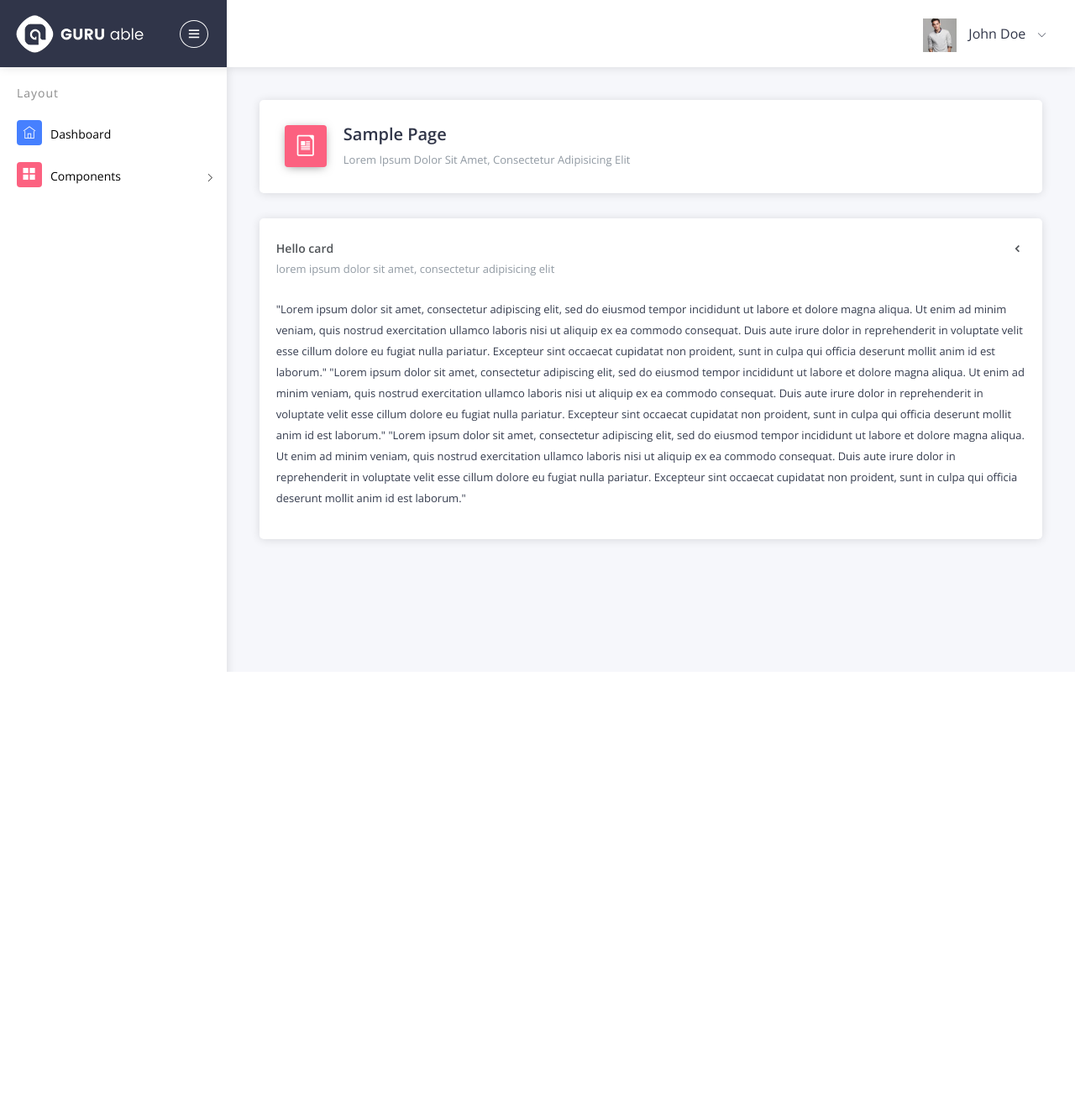
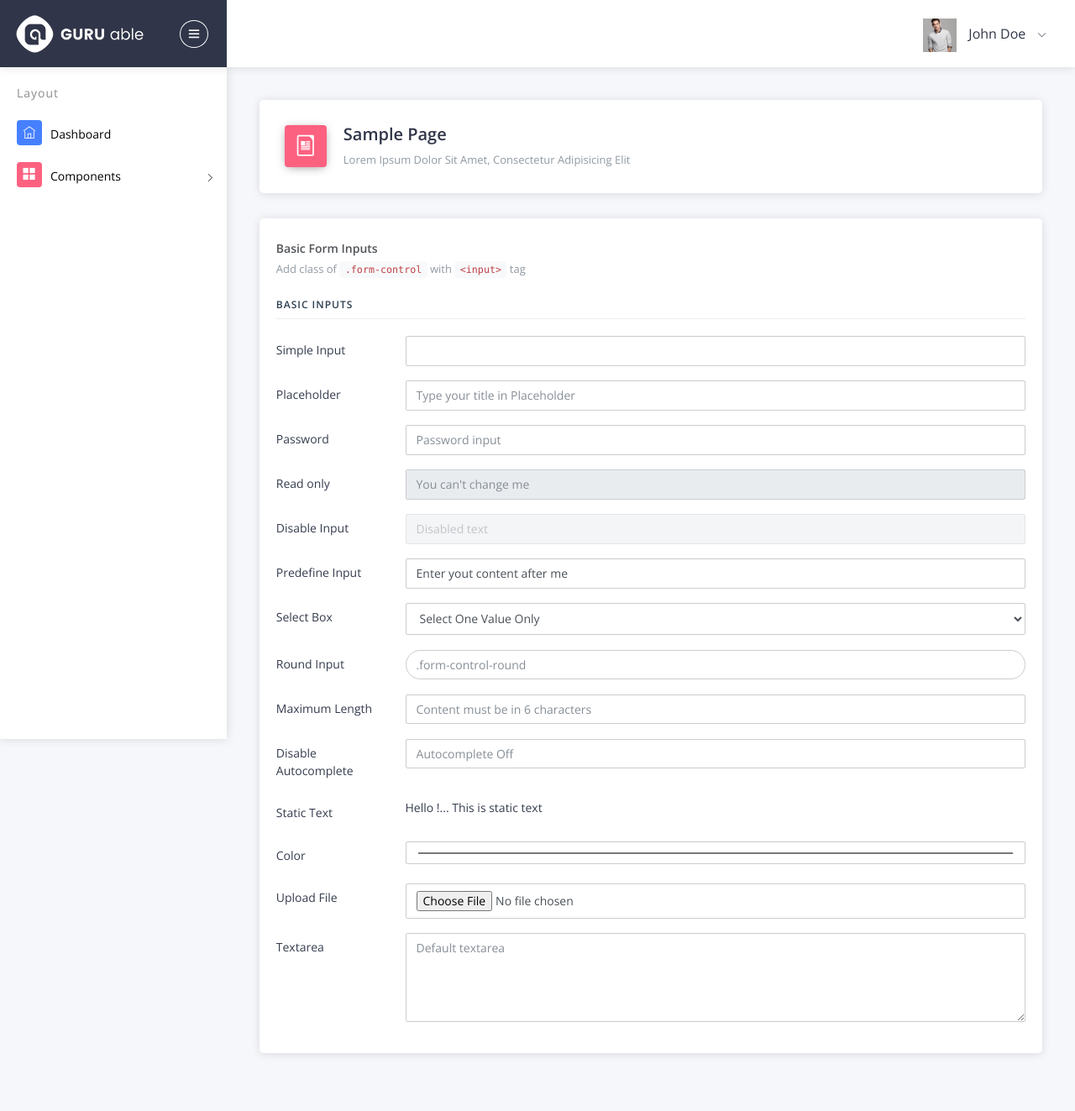
Before and after one commit to enycuks/ready-app, a CodeIgniter app: page /ready-app/ in a window 1280 px wide. Shown: the whole page at 84% size. Before the commit the page ends 800 px from the top, so only its background shows below. Run offline with CodeIgniter, Linux system fonts and the light colour scheme; some web fonts are replaced.

Commit message:
template new

```diff
--- a/application/views/index.php
+++ b/application/views/index.php
@@ -28,48 +28,126 @@
 					<div class="row">
 						<div class="col-sm-12">
 							<div class="card">
+
 								<div class="card-header">
-									<h5>Hello card</h5>
-									<span>lorem ipsum dolor sit amet, consectetur adipisicing elit</span>
+									<h5>Basic Form Inputs</h5>
+									<span>Add class of <code>.form-control</code> with <code>&lt;input&gt;</code> tag</span>
+									<div class="card-header-right"><i class="icofont icofont-spinner-alt-5"></i></div>
+
 									<div class="card-header-right">
-										<ul class="list-unstyled card-option" style="width: 35px;">
-											<li class=""><i class="icofont icofont-simple-left"></i></li>
-											<li><i class="icofont icofont-maximize full-card"></i></li>
-											<li><i class="icofont icofont-minus minimize-card"></i></li>
-											<li><i class="icofont icofont-refresh reload-card"></i></li>
-											<li><i class="icofont icofont-error close-card"></i></li>
-										</ul>
+										<i class="icofont icofont-spinner-alt-5"></i>
 									</div>
+
 								</div>
 								<div class="card-block">
-									<p>
-										"Lorem ipsum dolor sit amet, consectetur adipiscing elit, sed do
-										eiusmod tempor incididunt ut labore et dolore magna aliqua. Ut
-										enim ad minim veniam, quis nostrud exercitation ullamco laboris
-										nisi ut aliquip ex ea commodo consequat. Duis aute irure dolor
-										in reprehenderit in voluptate velit esse cillum dolore eu fugiat
-										nulla pariatur. Excepteur sint occaecat cupidatat non proident,
-										sunt in culpa qui officia deserunt mollit anim id est laborum."
-										"Lorem ipsum dolor sit amet, consectetur adipiscing elit, sed do
-										eiusmod tempor incididunt ut labore et dolore magna aliqua. Ut
-										enim ad minim veniam, quis nostrud exercitation ullamco laboris
-										nisi ut aliquip ex ea commodo consequat. Duis aute irure dolor
-										in reprehenderit in voluptate velit esse cillum dolore eu fugiat
-										nulla pariatur. Excepteur sint occaecat cupidatat non proident,
-										sunt in culpa qui officia deserunt mollit anim id est laborum."
-										"Lorem ipsum dolor sit amet, consectetur adipiscing elit, sed do
-										eiusmod tempor incididunt ut labore et dolore magna aliqua. Ut
-										enim ad minim veniam, quis nostrud exercitation ullamco laboris
-										nisi ut aliquip ex ea commodo consequat. Duis aute irure dolor
-										in reprehenderit in voluptate velit esse cillum dolore eu fugiat
-										nulla pariatur. Excepteur sint occaecat cupidatat non proident,
-										sunt in culpa qui officia deserunt mollit anim id est laborum."
-									</p>
+									<h4 class="sub-title">Basic Inputs</h4>
+									<form>
+										<div class="form-group row">
+											<label class="col-sm-2 col-form-label">Simple Input</label>
+											<div class="col-sm-10">
+												<input type="text" class="form-control">
+											</div>
+										</div>
+										<div class="form-group row">
+											<label class="col-sm-2 col-form-label">Placeholder</label>
+											<div class="col-sm-10">
+												<input type="text" class="form-control" placeholder="Type your title in Placeholder">
+											</div>
+										</div>
+										<div class="form-group row">
+											<label class="col-sm-2 col-form-label">Password</label>
+											<div class="col-sm-10">
+												<input type="password" class="form-control" placeholder="Password input">
+											</div>
+										</div>
+										<div class="form-group row">
+											<label class="col-sm-2 col-form-label">Read only</label>
+											<div class="col-sm-10">
+												<input type="text" class="form-control" placeholder="You can't change me" readonly="">
+											</div>
+										</div>
+										<div class="form-group row">
+											<label class="col-sm-2 col-form-label">Disable Input</label>
+											<div class="col-sm-10">
+												<input type="text" class="form-control" placeholder="Disabled text" disabled="">
+											</div>
+										</div>
+										<div class="form-group row">
+											<label class="col-sm-2 col-form-label">Predefine
+												Input</label>
+											<div class="col-sm-10">
+												<input type="text" class="form-control" value="Enter yout content after me">
+											</div>
+										</div>
+										<div class="form-group row">
+											<label class="col-sm-2 col-form-label">Select Box</label>
+											<div class="col-sm-10">
+												<select name="select" class="form-control">
+													<option value="opt1">Select One Value Only</option>
+													<option value="opt2">Type 2</option>
+													<option value="opt3">Type 3</option>
+													<option value="opt4">Type 4</option>
+													<option value="opt5">Type 5</option>
+													<option value="opt6">Type 6</option>
+													<option value="opt7">Type 7</option>
+													<option value="opt8">Type 8</option>
+												</select>
+											</div>
+										</div>
+										<div class="form-group row">
+											<label class="col-sm-2 col-form-label">Round Input</label>
+											<div class="col-sm-10">
+												<input type="text" class="form-control form-control-round" placeholder=".form-control-round">
+											</div>
+										</div>
+										<div class="form-group row">
+											<label class="col-sm-2 col-form-label">Maximum
+												Length</label>
+											<div class="col-sm-10">
+												<input type="text" class="form-control" placeholder="Content must be in 6 characters" maxlength="6">
+											</div>
+										</div>
+										<div class="form-group row">
+											<label class="col-sm-2 col-form-label">Disable
+												Autocomplete</label>
+											<div class="col-sm-10">
+												<input type="text" class="form-control" placeholder="Autocomplete Off" autocomplete="off">
+											</div>
+										</div>
+										<div class="form-group row">
+											<label class="col-sm-2 col-form-label">Static Text</label>
+											<div class="col-sm-10">
+												<div class="form-control-static">Hello !... This is
+													static text
+												</div>
+											</div>
+										</div>
+										<div class="form-group row">
+											<label class="col-sm-2 col-form-label">Color</label>
+											<div class="col-sm-10">
+												<input type="color" class="form-control">
+											</div>
+										</div>
+										<div class="form-group row">
+											<label class="col-sm-2 col-form-label">Upload File</label>
+											<div class="col-sm-10">
+												<input type="file" class="form-control">
+											</div>
+										</div>
+										<div class="form-group row">
+											<label class="col-sm-2 col-form-label">Textarea</label>
+											<div class="col-sm-10">
+												<textarea rows="5" cols="5" class="form-control" placeholder="Default textarea"></textarea>
+											</div>
+										</div>
+									</form>
+
 								</div>
 							</div>
 						</div>
 					</div>
 				</div>
+
 			</div>
 		</div>
 		<div id="styleSelector">
```
